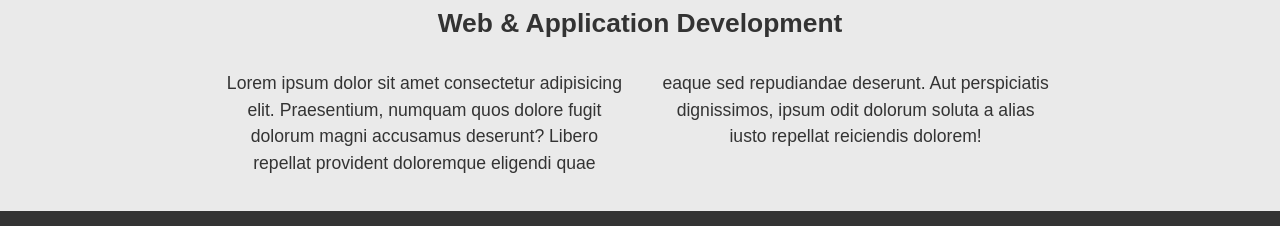
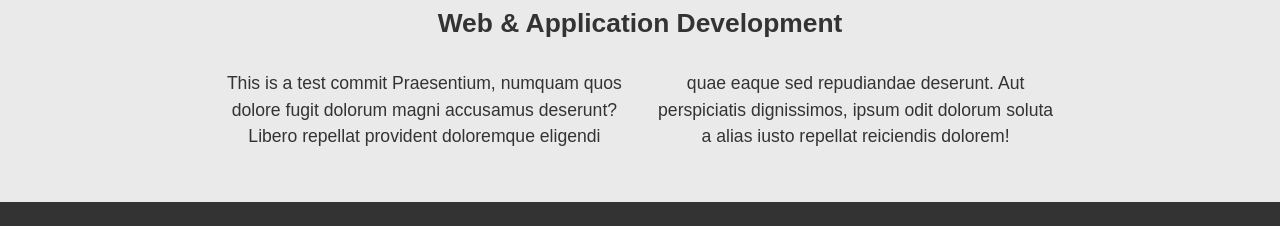
Before and after one commit to colmmcsharry/Mobile-First-site, a plain HTML site: page index.html in a window 1280 px wide. Shown: the part 472-698 px from the top of the page. Drawn offline with Linux system fonts and the light colour scheme.

Commit message:
test commit to see if syncs

```diff
--- a/index.html
+++ b/index.html
@@ -30,7 +30,7 @@
             <div class="content-wrap">
                 <h2 class="content-title">Web & Application Development</h2>
                <div class="content-text">
-                <p>Lorem ipsum dolor sit amet consectetur adipisicing elit. Praesentium, numquam quos dolore fugit dolorum magni
+                <p>This is a test commit Praesentium, numquam quos dolore fugit dolorum magni
                     accusamus deserunt? Libero repellat provident doloremque eligendi quae eaque sed repudiandae deserunt.
                     Aut perspiciatis dignissimos, ipsum odit dolorum soluta a alias iusto repellat reiciendis dolorem!</p>
                 </div>
```
